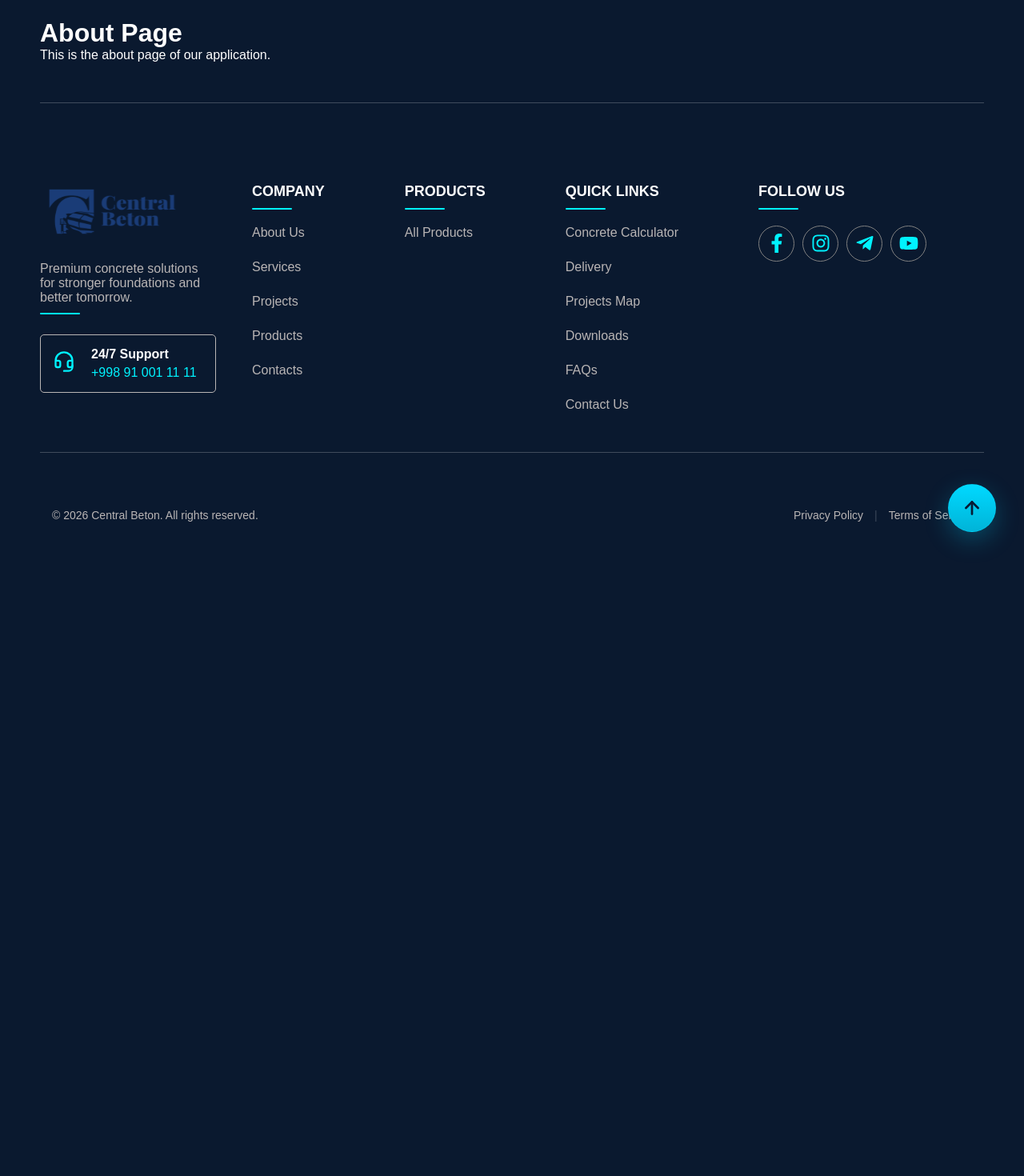
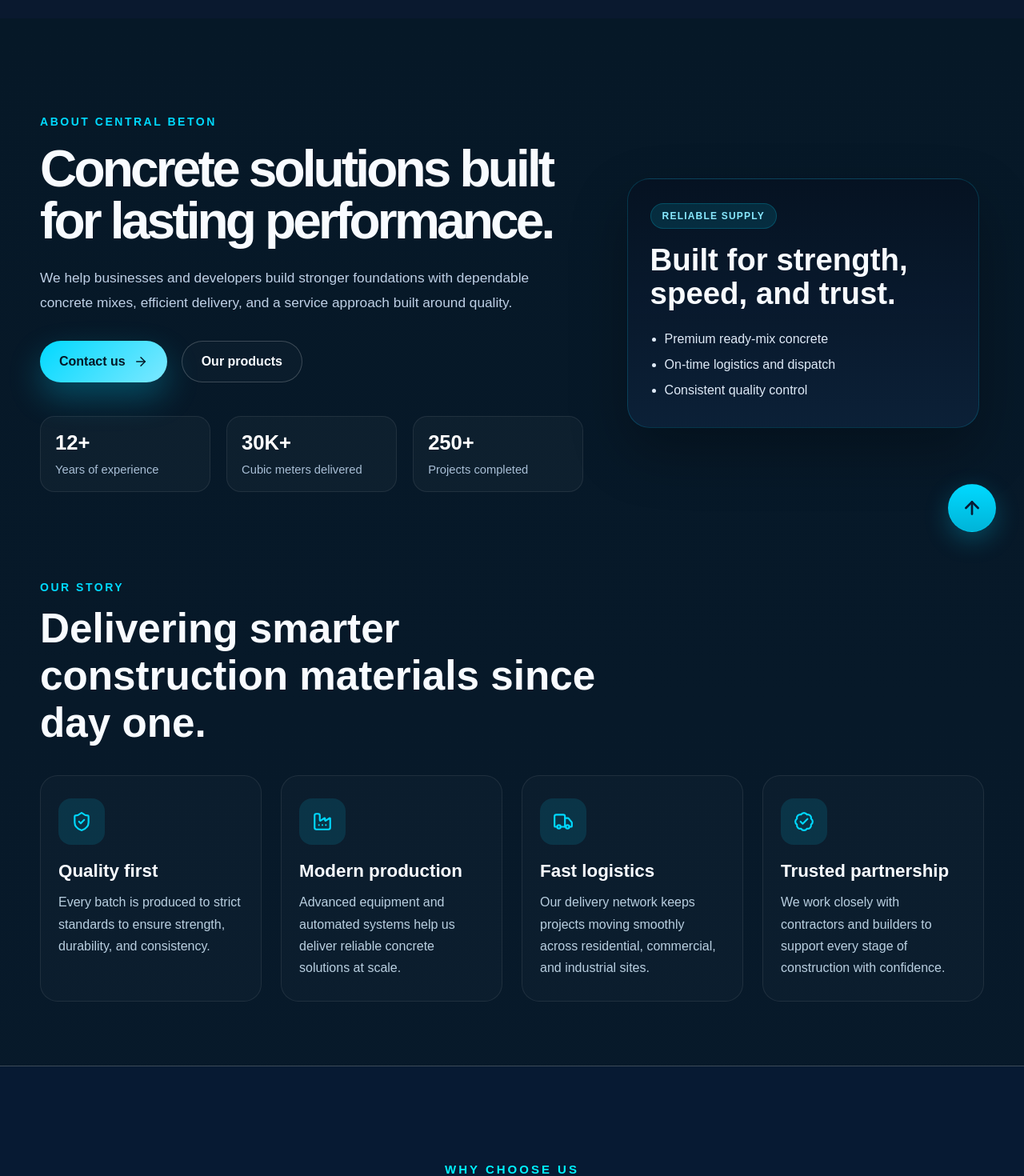
Before and after one commit to ObidovB/CB-Project, a Next.js app: page /about in a window 1280 px wide. Shown: the part 100-1570 px from the top of the page at 80% size. Before the commit the page ends 822 px from the top, so only its background shows below. Built offline with nearby package versions, Linux system fonts and the light colour scheme.

Commit message:
Odd some of new features!

```diff
--- a/src/app/about/aboutus.module.css
+++ b/src/app/about/aboutus.module.css
@@ -1,14 +1,14 @@
 .page {
-    max-width     : 1340px;
-    width         : 100%;
-    margin        : 0 auto;
-    padding       : 0px 50px;
+  width: 100%;
+  min-height: 100vh;
+  background: linear-gradient(180deg, #061827 0%, #091b2d 100%);
+  color: #f8fbff;
 }
 
 .border {
     width        : 100%;
     border-bottom: 1px solid rgba(255, 255, 255, 0.15);
-    margin       : 50px 0px;
+    margin       : 0px 0px;
 }
 
 .border {
@@ -16,3 +16,242 @@
     height: 1px;
     background: rgba(255, 255, 255, 0.08);
 }
+
+.hero {
+  max-width: 1340px;
+  width: 100%;
+  margin: 0 auto;
+  padding: 120px 50px 80px;
+  display: grid;
+  grid-template-columns: 1.2fr 0.8fr;
+  align-items: center;
+  gap: 48px;
+}
+
+.content {
+  max-width: 680px;
+}
+
+.eyebrow,
+.sectionLabel {
+  display: inline-block;
+  font-size: 14px;
+  font-weight: 700;
+  letter-spacing: 0.18em;
+  text-transform: uppercase;
+  color: #00D9FF;
+}
+
+.content h1 {
+  margin: 18px 0 22px;
+  font-size: clamp(2.7rem, 5vw, 5rem);
+  line-height: 1.02;
+  letter-spacing: -0.06em;
+}
+
+.content p {
+  margin: 0;
+  color: #bfd0e6;
+  font-size: 1.08rem;
+  line-height: 1.8;
+  max-width: 620px;
+}
+
+.actions {
+  display: flex;
+  flex-wrap: wrap;
+  gap: 18px;
+  margin-top: 32px;
+}
+
+.primaryButton,
+.secondaryButton {
+  display: inline-flex;
+  align-items: center;
+  justify-content: center;
+  gap: 10px;
+  min-height: 52px;
+  padding: 0 24px;
+  border-radius: 999px;
+  text-decoration: none;
+  font-weight: 700;
+  transition: transform 0.2s ease, box-shadow 0.2s ease;
+}
+
+.primaryButton {
+  background: linear-gradient(135deg, #00D9FF 0%, #7de8ff 100%);
+  color: #041827;
+  box-shadow: 0 18px 40px rgba(0, 217, 255, 0.28);
+}
+
+.secondaryButton {
+  border: 1px solid rgba(255, 255, 255, 0.2);
+  background: rgba(255, 255, 255, 0.02);
+  color: #f8fbff;
+}
+
+.primaryButton:hover,
+.secondaryButton:hover {
+  transform: translateY(-2px);
+}
+
+.stats {
+  display: grid;
+  grid-template-columns: repeat(3, minmax(110px, 1fr));
+  gap: 20px;
+  margin-top: 42px;
+}
+
+.statItem {
+  display: flex;
+  flex-direction: column;
+  gap: 8px;
+  padding: 18px 18px 16px;
+  border-radius: 18px;
+  background: rgba(255, 255, 255, 0.03);
+  border: 1px solid rgba(255, 255, 255, 0.08);
+}
+
+.statItem strong {
+  font-size: clamp(1.6rem, 2vw, 2.4rem);
+  color: #ffffff;
+}
+
+.statItem span {
+  color: #a9bfd6;
+  font-size: 0.92rem;
+  line-height: 1.5;
+}
+
+.visual {
+  display: flex;
+  justify-content: center;
+}
+
+.visualPanel {
+  width: min(100%, 440px);
+  background: linear-gradient(180deg, rgba(6, 18, 34, 0.9), rgba(12, 33, 56, 0.95));
+  border: 1px solid rgba(0, 217, 255, 0.18);
+  border-radius: 28px;
+  padding: 30px 28px;
+  box-shadow: 0 30px 70px rgba(0, 0, 0, 0.28);
+}
+
+.visualBadge {
+  display: inline-flex;
+  align-items: center;
+  padding: 8px 14px;
+  border-radius: 999px;
+  background: rgba(0, 217, 255, 0.12);
+  border: 1px solid rgba(0, 217, 255, 0.2);
+  color: #88e9ff;
+  font-size: 12px;
+  font-weight: 700;
+  letter-spacing: 0.1em;
+  text-transform: uppercase;
+}
+
+.visualPanel h2 {
+  margin: 18px 0 20px;
+  font-size: clamp(2rem, 3vw, 2.6rem);
+  line-height: 1.1;
+}
+
+.visualPanel ul {
+  margin: 0;
+  padding-left: 18px;
+  color: #dfeaf7;
+  line-height: 2;
+}
+
+.story {
+  max-width: 1340px;
+  width: 100%;
+  margin: 0 auto;
+  padding: 30px 50px 80px;
+}
+
+.storyIntro {
+  margin-bottom: 36px;
+}
+
+.storyIntro h2 {
+  margin-top: 14px;
+  font-size: clamp(2.2rem, 4vw, 3.4rem);
+  max-width: 750px;
+  line-height: 1.15;
+}
+
+.storyGrid {
+  display: grid;
+  grid-template-columns: repeat(4, minmax(220px, 1fr));
+  gap: 24px;
+}
+
+.valueCard {
+  background: rgba(255, 255, 255, 0.02);
+  border: 1px solid rgba(255, 255, 255, 0.08);
+  border-radius: 22px;
+  padding: 28px 22px;
+}
+
+.iconWrap {
+  display: inline-flex;
+  align-items: center;
+  justify-content: center;
+  width: 58px;
+  height: 58px;
+  border-radius: 16px;
+  background: rgba(0, 217, 255, 0.12);
+  color: #00D9FF;
+  margin-bottom: 20px;
+}
+
+.valueCard h3 {
+  margin: 0 0 12px;
+  font-size: 1.4rem;
+}
+
+.valueCard p {
+  margin: 0;
+  color: #b9cfe0;
+  line-height: 1.7;
+}
+
+@media (max-width: 980px) {
+  .hero {
+    grid-template-columns: 1fr;
+    padding-top: 90px;
+  }
+
+  .content {
+    max-width: 100%;
+  }
+
+  .storyGrid {
+    grid-template-columns: repeat(2, minmax(220px, 1fr));
+  }
+}
+
+@media (max-width: 640px) {
+  .hero,
+  .story {
+    padding-left: 20px;
+    padding-right: 20px;
+  }
+
+  .actions {
+    flex-direction: column;
+    align-items: stretch;
+  }
+
+  .primaryButton,
+  .secondaryButton {
+    width: 100%;
+  }
+
+  .stats,
+  .storyGrid {
+    grid-template-columns: 1fr;
+  }
+}
--- a/src/app/about/page.tsx
+++ b/src/app/about/page.tsx
@@ -1,12 +1,111 @@
-import styles from './aboutus.module.css'
+import styles from './aboutus.module.css';
+import WhyChooseUs from '@/sections/home/WhyChooseUs';
+import {
+  ArrowRight,
+  BadgeCheck,
+  Factory,
+  ShieldCheck,
+  Truck,
+} from 'lucide-react';
+
+const companyValues = [
+  {
+    icon: ShieldCheck,
+    title: 'Quality first',
+    text: 'Every batch is produced to strict standards to ensure strength, durability, and consistency.',
+  },
+  {
+    icon: Factory,
+    title: 'Modern production',
+    text: 'Advanced equipment and automated systems help us deliver reliable concrete solutions at scale.',
+  },
+  {
+    icon: Truck,
+    title: 'Fast logistics',
+    text: 'Our delivery network keeps projects moving smoothly across residential, commercial, and industrial sites.',
+  },
+  {
+    icon: BadgeCheck,
+    title: 'Trusted partnership',
+    text: 'We work closely with contractors and builders to support every stage of construction with confidence.',
+  },
+];
+
+const metrics = [
+  { value: '12+', label: 'Years of experience' },
+  { value: '30K+', label: 'Cubic meters delivered' },
+  { value: '250+', label: 'Projects completed' },
+];
 
 export default function AboutPage() {
   return (
-    <div className={styles.page}>
-      <h1>About Page</h1>
-      <p>This is the about page of our application.</p>
+    <main className={styles.page}>
+      <section className={styles.hero}>
+        <div className={styles.content}>
+          <span className={styles.eyebrow}>About Central Beton</span>
+          <h1>Concrete solutions built for lasting performance.</h1>
+          <p>
+            We help businesses and developers build stronger foundations with dependable
+            concrete mixes, efficient delivery, and a service approach built around quality.
+          </p>
+
+          <div className={styles.actions}>
+            <a href="/contacts" className={styles.primaryButton}>
+              Contact us
+              <ArrowRight size={18} />
+            </a>
+            <a href="/products" className={styles.secondaryButton}>
+              Our products
+            </a>
+          </div>
+
+          <div className={styles.stats}>
+            {metrics.map((item) => (
+              <div key={item.label} className={styles.statItem}>
+                <strong>{item.value}</strong>
+                <span>{item.label}</span>
+              </div>
+            ))}
+          </div>
+        </div>
+
+        <div className={styles.visual}>
+          <div className={styles.visualPanel}>
+            <div className={styles.visualBadge}>Reliable supply</div>
+            <h2>Built for strength, speed, and trust.</h2>
+            <ul>
+              <li>Premium ready-mix concrete</li>
+              <li>On-time logistics and dispatch</li>
+              <li>Consistent quality control</li>
+            </ul>
+          </div>
+        </div>
+      </section>
+
+      <section className={styles.story}>
+        <div className={styles.storyIntro}>
+          <span className={styles.sectionLabel}>Our story</span>
+          <h2>Delivering smarter construction materials since day one.</h2>
+        </div>
+
+        <div className={styles.storyGrid}>
+          {companyValues.map(({ icon: Icon, title, text }) => (
+            <article key={title} className={styles.valueCard}>
+              <div className={styles.iconWrap}>
+                <Icon size={26} />
+              </div>
+              <h3>{title}</h3>
+              <p>{text}</p>
+            </article>
+          ))}
+        </div>
+      </section>
 
       <div className={styles.border} />
-    </div>
+
+      <WhyChooseUs />
+
+      <div className={styles.border} />
+    </main>
   );
 }
--- a/src/app/contacts/page.tsx
+++ b/src/app/contacts/page.tsx
@@ -1,3 +1,4 @@
+import ContactCard from '@/components/ContactCard';
 import styles from './contacts.module.css';
 
 export default function ContactsPage() {
@@ -78,6 +79,8 @@ export default function ContactsPage() {
                 </article>
             </section>
             <div className={styles.border} />
+            <ContactCard />
+            <div className={styles.border} />
         </main>
     );
 }
```
